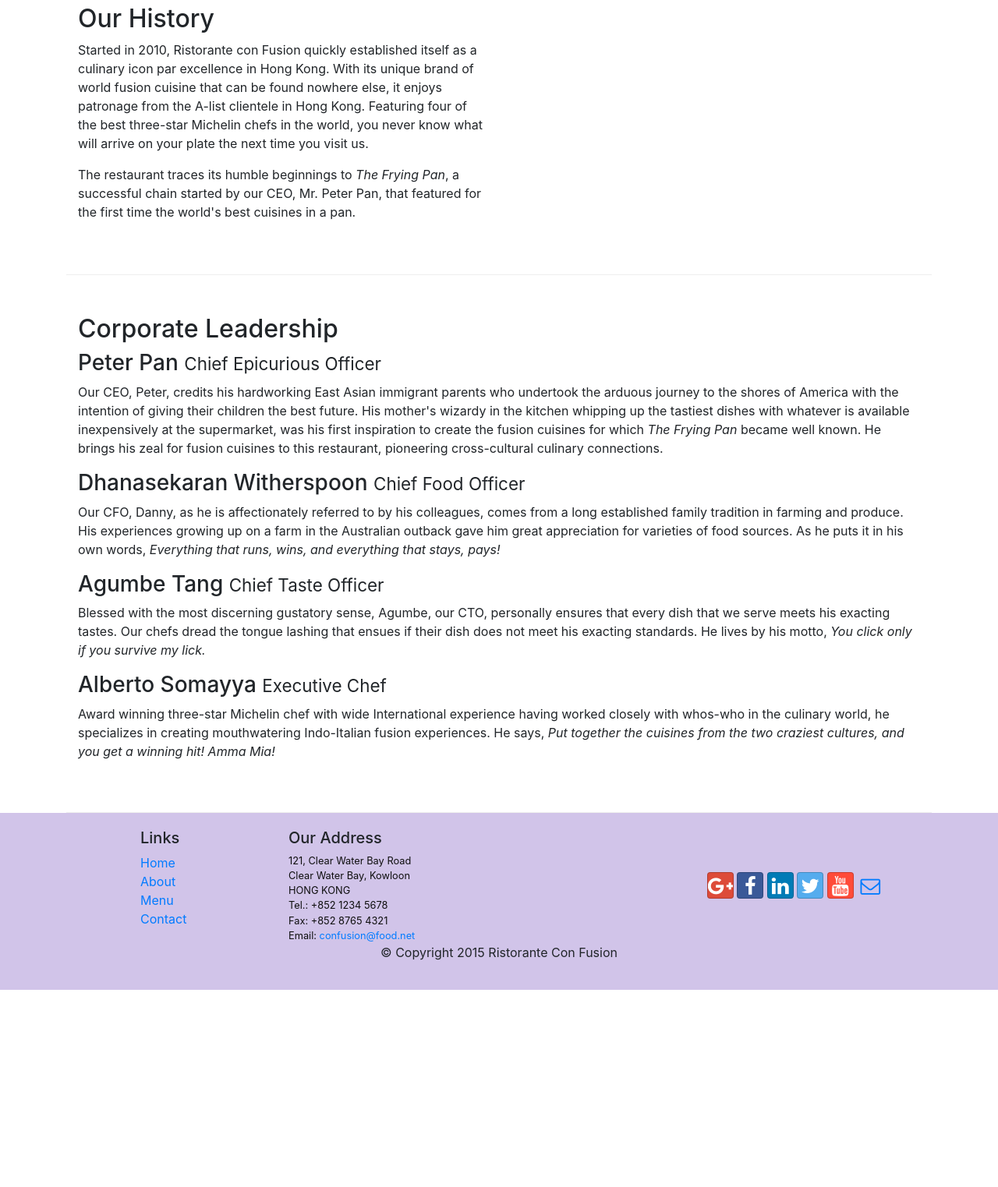
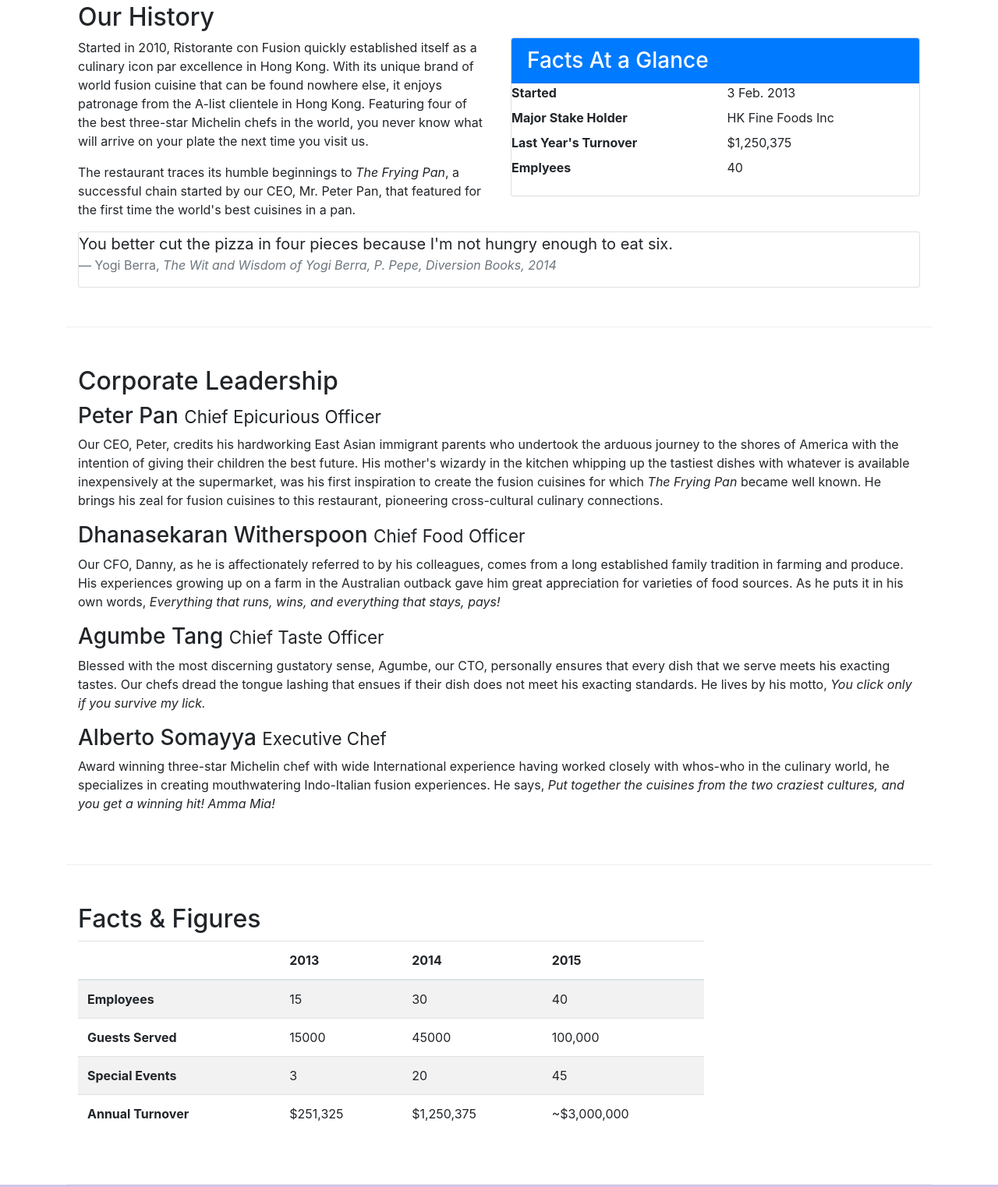
Before and after one commit to harikiranyalavarthi9/Bootstrap4-Project, a website: page aboutus.html in a window 1280 px wide. Shown: the part 421-1944 px from the top of the page at 78% size. Before the commit the page ends 1691 px from the top, so only its background shows below. Drawn offline with nearby package versions, Linux system fonts and the light colour scheme.

Commit message:
Tables and Cards

```diff
--- a/aboutus.html
+++ b/aboutus.html
@@ -59,10 +59,32 @@
                 <p>Started in 2010, Ristorante con Fusion quickly established itself as a culinary icon par excellence in Hong Kong. With its unique brand of world fusion cuisine that can be found nowhere else, it enjoys patronage from the A-list clientele in Hong Kong.  Featuring four of the best three-star Michelin chefs in the world, you never know what will arrive on your plate the next time you visit us.</p>
                 <p>The restaurant traces its humble beginnings to <em>The Frying Pan</em>, a successful chain started by our CEO, Mr. Peter Pan, that featured for the first time the world's best cuisines in a pan.</p>
             </div>
-            <div>
+            <div class="col-12 col-sm-6">
+                <div class="card">
+                    <h3 class="card-header bg-primary text-white">Facts At a Glance</h3>
+                    <div class="card-block">
+                        <dl class="row">
+                            <dt class="col-6">Started</dt>
+                            <dd class="col-6">3 Feb. 2013</dd>
+                            <dt class="col-6">Major Stake Holder</dt>
+                            <dd class="col-6">HK Fine Foods Inc</dd>
+                            <dt class="col-6">Last Year's Turnover</dt>
+                            <dd class="col-6">$1,250,375</dd>
+                            <dt class="col-6">Emplyees</dt>
+                            <dd class="col-6">40</dd>
+                        </dl>
+                    </div>
+                </div>
+            </div>
+            <div class="col-12">
+                <div class="card card-block bg-faded">
+                    <blockquote class="blockquote">
+                        <p class="mb-0">You better cut the pizza in four pieces because I'm not hungry enough to eat six.</p>
+                        <footer class="blockquote-footer">Yogi Berra, <cite title="Source Title">The Wit and Wisdom of Yogi Berra, P. Pepe, Diversion Books, 2014</cite></footer>
+                    </blockquote>
+                </div>
             </div>
         </div>
-
 
         <div class="row row-content align-items-center">
             <div class="col-12">
@@ -76,6 +98,53 @@
                 <h3>Alberto Somayya <small>Executive Chef</small></h3>
                 <p class="hidden-xs-down">Award winning three-star Michelin chef with wide International experience having worked closely with whos-who in the culinary world, he specializes in creating mouthwatering Indo-Italian fusion experiences. He says, <em>Put together the cuisines from the two craziest cultures, and you get a winning hit! Amma Mia!</em></p>
             </div>
+       </div>
+
+       <div class="row row-content">
+          <div class="col-12 col-sm-9">
+              <h2>Facts &amp; Figures</h2>
+              <div class="table-responsive">
+                  <table class="table table-striped">
+                      <thead class="thead-inverse">
+                          <tr>
+                              <th>&nbsp;</th>
+                              <th>2013</th>
+                              <th>2014</th>
+                              <th>2015</th>
+                          </tr>
+                      </thead>
+                      <tbody>
+                          <tr>
+                              <th>Employees</th>
+                              <td>15</td>
+                              <td>30</td>
+                              <td>40</td>
+                          </tr>
+                          <tr>
+                              <th>Guests Served</th>
+                              <td>15000</td>
+                              <td>45000</td>
+                              <td>100,000</td>
+                          </tr>
+                          <tr>
+                              <th>Special Events</th>
+                              <td>3</td>
+                              <td>20</td>
+                              <td>45</td>
+                          </tr>
+                          <tr>
+                              <th>Annual Turnover</th>
+                              <td>$251,325</td>
+                              <td>$1,250,375</td>
+                              <td>~$3,000,000</td>
+                          </tr>
+                      </tbody>
+                  </table>
+              </div>
+          </div>
+          <div class="col-12 col-sm-3">
+
+          </div>
        </div>
 
     </div>
```
